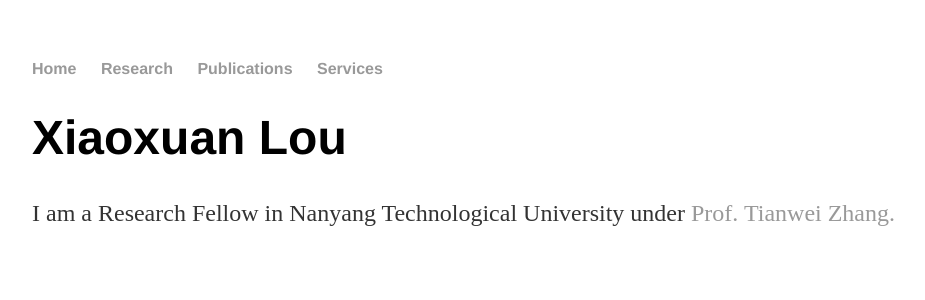
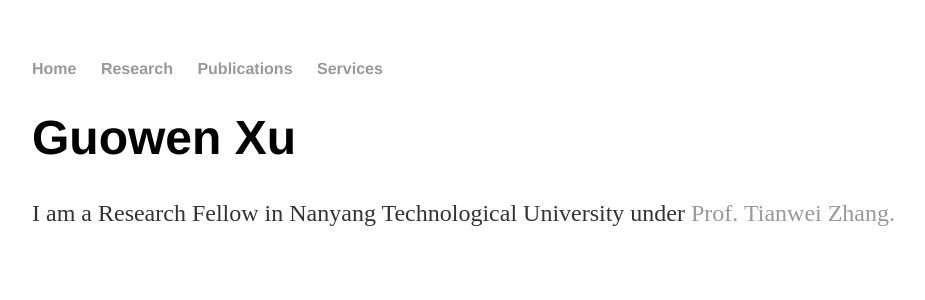
Before and after one commit to Modest-xu/Modest-xu.gith, a Jekyll site: the page built from index.html, in a window 1280 px wide. Shown: the top 300 px of the page, without its empty margins (160-1085 px from the left). Built offline with Jekyll 4.4.1, drawn with Linux system fonts in a browser that asks for light colours.

Commit message:
Update index.html

```diff
--- a/index.html
+++ b/index.html
@@ -3,6 +3,6 @@ layout: default
 title: Home Page of Guowen Xu
 ---
 <div class="blurb">
-	<h1>Xiaoxuan Lou</h1>
+	<h1>Guowen Xu</h1>
 	<p>I am a Research Fellow in Nanyang Technological University under <a href="https://personal.ntu.edu.sg/tianwei.zhang/">Prof. Tianwei Zhang.</a></p>
 </div><!-- /.blurb -->
```
